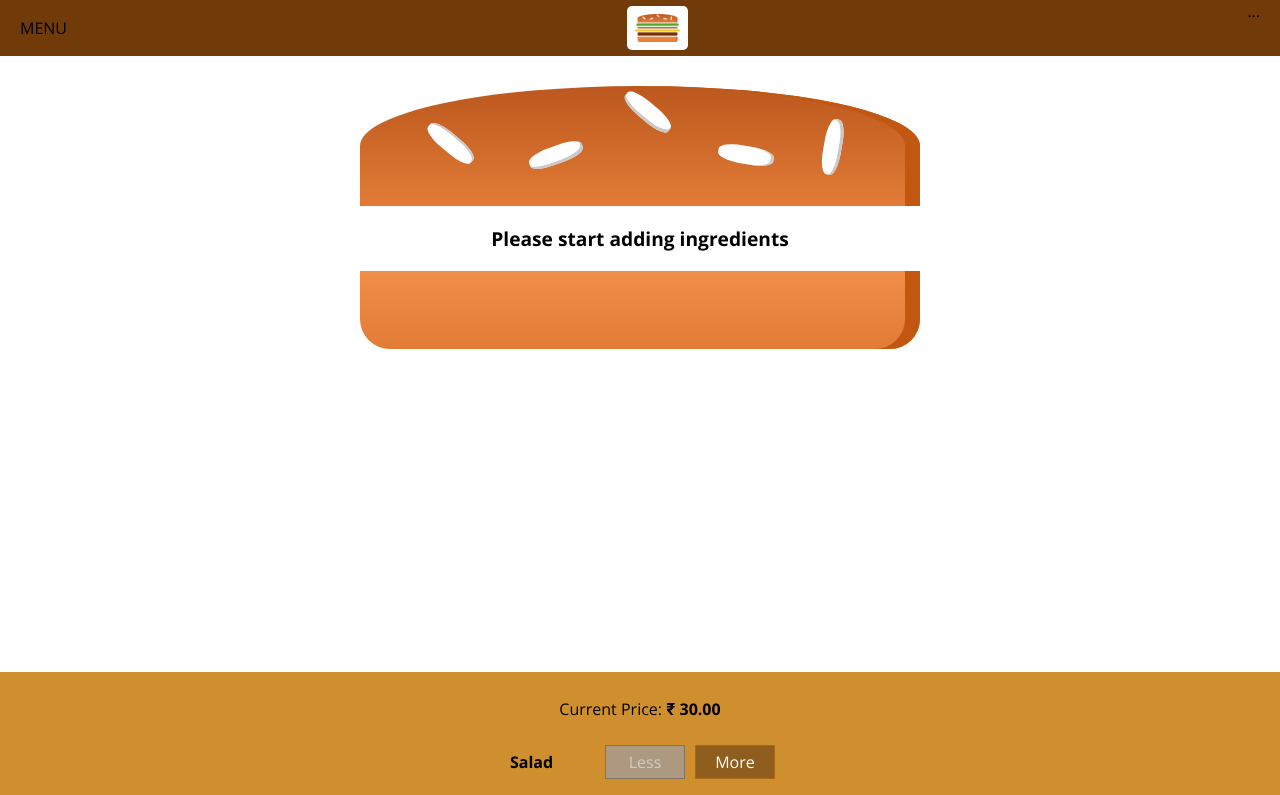
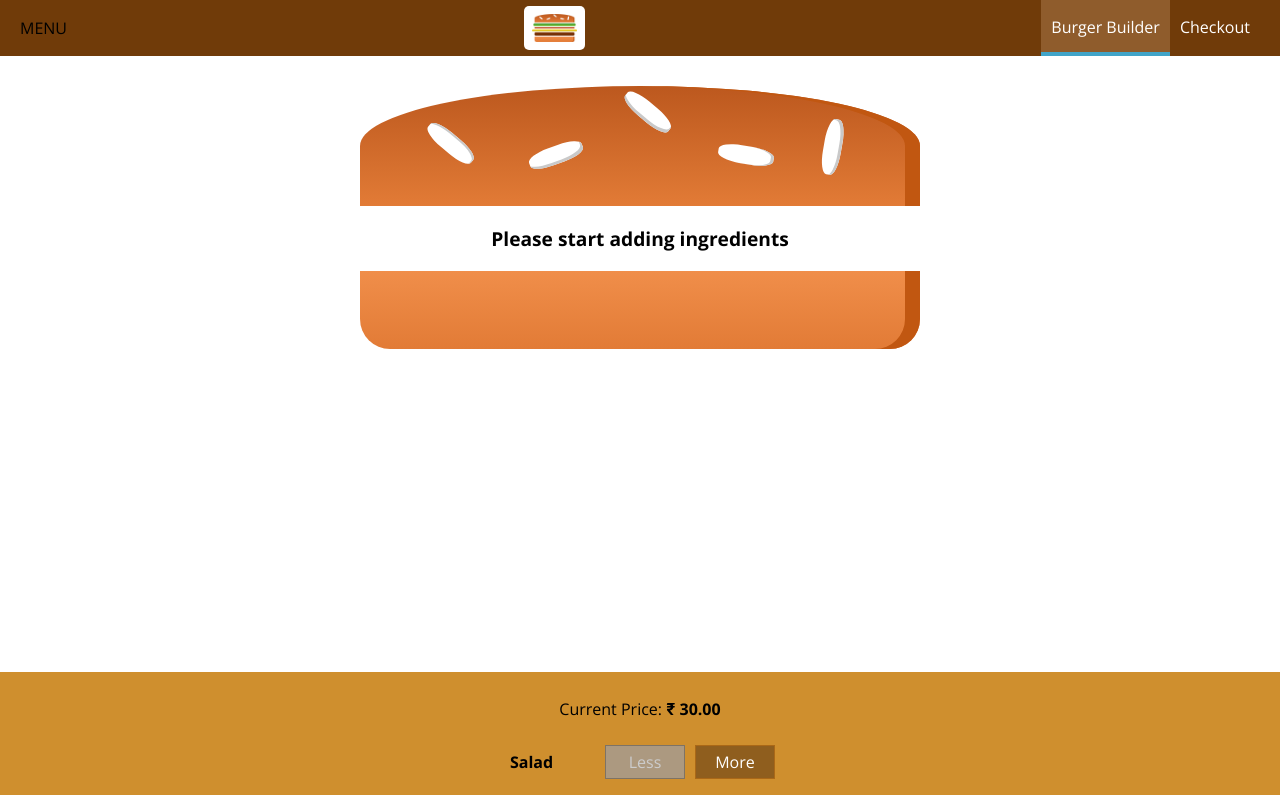
Before and after one commit to ShashankBiplav/the_burger_builder, a React (Create React App) app: page / in a window 1280 px wide. Shown: the top 795 px of the page. Built offline with nearby package versions, Linux system fonts and the light colour scheme.

Commit message:
Added reusable navigation items

```diff
--- /dev/null
+++ b/src/components/Navigation/NavigationItems/NavigationItem/NavigationItem.js
@@ -0,0 +1,13 @@
+import React from 'react';
+
+import classes from './NavigationItem.module.css'
+
+const navigationItem = (props) => (
+    <li className={classes.NavigationItem}>
+        <a href={props.link} className={props.active ? classes.active : null}>
+            {props.children}
+        </a>
+    </li>
+);
+
+export default navigationItem;
--- /dev/null
+++ b/src/components/Navigation/NavigationItems/NavigationItem/NavigationItem.module.css
@@ -0,0 +1,23 @@
+.NavigationItem{
+    margin: 0;
+    box-sizing: border-box;
+    display: flex;
+    height: 100%;
+    align-items: center;
+}
+.NavigationItem a{
+    color: white;
+    text-decoration: none;
+    height: 100%;
+    padding: 16px 10px;
+    border-bottom: 4px solid transparent;
+    box-sizing: border-box;
+    display: block;
+}
+.NavigationItem a:hover,
+.NavigationItem a:active,
+.NavigationItem a.active{
+    background-color: #8F5C2C;
+    border-bottom: 4px solid #40A4C8;
+    color: white;
+}
--- /dev/null
+++ b/src/components/Navigation/NavigationItems/NavigationItems.js
@@ -0,0 +1,14 @@
+import React from 'react';
+
+import classes from './NavigationItems.module.css';
+
+import NavigationItem from './NavigationItem/NavigationItem'
+
+const navigationItems = (props) => (
+    <ul className={classes.NavigationItems}>
+        <NavigationItem link="/" active>Burger Builder</NavigationItem>
+        <NavigationItem link="/">Checkout</NavigationItem>
+    </ul>
+);
+
+export default navigationItems;
--- /dev/null
+++ b/src/components/Navigation/NavigationItems/NavigationItems.module.css
@@ -0,0 +1,8 @@
+.NavigationItems{
+    margin: 0;
+    padding: 0;
+    list-style: none;
+    display: flex;
+    align-items: center;
+    height: 100%;
+}
--- a/src/components/Navigation/Toolbar/Toolbar.js
+++ b/src/components/Navigation/Toolbar/Toolbar.js
@@ -2,14 +2,13 @@ import React from 'react';
 
 import classes from './Toolbar.module.css';
 import Logo from '../../Logo/Logo';
+import NavigationItems from '../NavigationItems/NavigationItems';
 
 const toolbar = (props) => (
     <header className={classes.Toolbar}>
         <div>MENU</div>
         <Logo />
-        <nav>
-            ...
-        </nav>
+        <NavigationItems />
     </header>
 );
 
```
